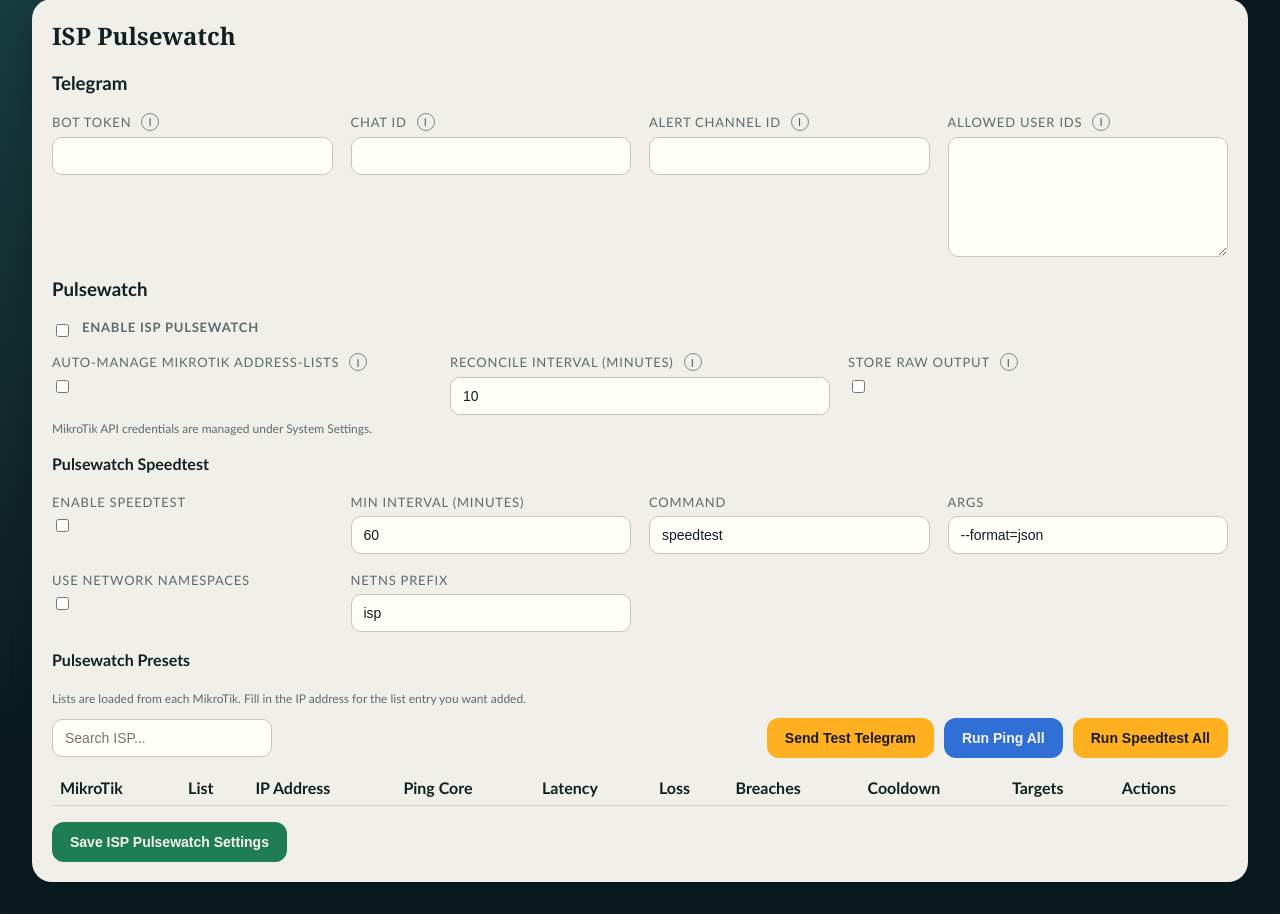
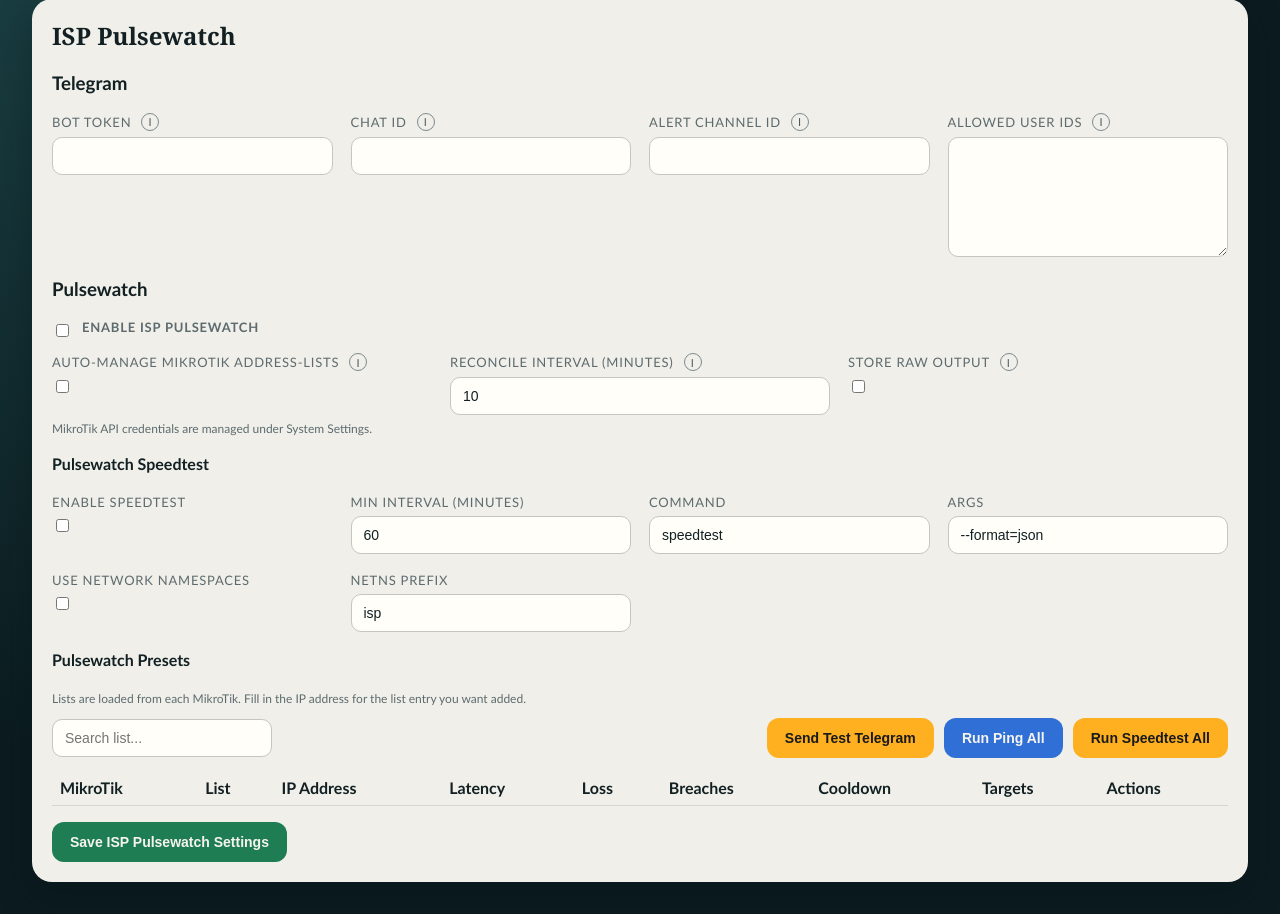
Before and after one commit to Jess-is-it/threejmon, a FastAPI app: page /settings/pulsewatch in a window 1280 px wide. Shown: the part 168-1082 px from the top of the page. Run offline with FastAPI, Linux system fonts and the light colour scheme; data that the repository does not hold is empty.

Commit message:
Drop ping core from presets table

```diff
--- a/app/main.py
+++ b/app/main.py
@@ -562,7 +562,6 @@
                     "core_label": core.get("label") or core_id,
                     "list_name": list_name,
                     "address": preset.get("address", ""),
-                    "ping_core_id": preset.get("ping_core_id", "auto"),
                     "latency_ms": preset.get("latency_ms", 120),
                     "loss_pct": preset.get("loss_pct", 20),
                     "breach_count": preset.get("breach_count", 3),
@@ -625,7 +624,6 @@
                     "core_id": core_id,
                     "list": list_name,
                     "address": address,
-                    "ping_core_id": (form.get(f"preset_{idx}_ping_core_id") or "auto").strip(),
                     "latency_ms": parse_float(form, f"preset_{idx}_latency_ms", 120.0),
                     "loss_pct": parse_float(form, f"preset_{idx}_loss_pct", 20.0),
                     "breach_count": parse_int(form, f"preset_{idx}_breach_count", 3),
@@ -697,7 +695,6 @@
                     "core_label": core.get("label") or core_id,
                     "list_name": list_name,
                     "address": preset.get("address", ""),
-                    "ping_core_id": preset.get("ping_core_id", "auto"),
                     "latency_ms": preset.get("latency_ms", 120),
                     "loss_pct": preset.get("loss_pct", 20),
                     "breach_count": preset.get("breach_count", 3),
@@ -711,225 +708,6 @@
     )
 
 
-@app.post("/settings/pulsewatch/isp/add", response_class=HTMLResponse)
-async def pulsewatch_add_isp(request: Request):
-    settings = normalize_pulsewatch_settings(get_settings("isp_ping", ISP_PING_DEFAULTS))
-    pulsewatch = settings.get("pulsewatch", {})
-    isps = pulsewatch.get("isps", [])
-    existing_ids = {isp.get("id") for isp in isps if isp.get("id")}
-    next_idx = 1
-    while f"isp{next_idx}" in existing_ids:
-        next_idx += 1
-    new_id = f"isp{next_idx}"
-    isps.append(
-        {
-            "id": new_id,
-            "label": f"ISP {next_idx}",
-            "source_ip": "",
-            "core2_source_ip": "",
-            "core3_source_ip": "",
-            "sources": {},
-            "router_scope": "both",
-            "ping_router": "auto",
-            "ping_core_id": "auto",
-            "ping_targets": ["1.1.1.1", "8.8.8.8"],
-            "thresholds": {"latency_ms": 120, "loss_pct": 20},
-            "consecutive_breach_count": 3,
-            "cooldown_minutes": 10,
-        }
-    )
-    pulsewatch["isps"] = isps
-    settings["pulsewatch"] = pulsewatch
-    save_settings("isp_ping", settings)
-    message = "ISP added."
-    netplan_msg = None
-    apply_msg = None
-    try:
-        netplan_path, netplan_msg = build_pulsewatch_netplan(settings)
-        if netplan_path:
-            _, apply_msg = apply_netplan()
-    except Exception as exc:
-        apply_msg = f"Netplan update failed: {exc}"
-    if netplan_msg:
-        message = f"{message} {netplan_msg}"
-    if apply_msg:
-        message = f"{message} {apply_msg}"
-    cores = settings.get("pulsewatch", {}).get("mikrotik", {}).get("cores", [])
-    list_map = fetch_mikrotik_lists(cores)
-    preset_rows = []
-    preset_lookup = {
-        (item.get("core_id"), item.get("list")): item
-        for item in settings.get("pulsewatch", {}).get("list_presets", [])
-    }
-    for core in cores:
-        core_id = core.get("id")
-        for list_name in list_map.get(core_id, []):
-            preset = preset_lookup.get((core_id, list_name), {}) or {}
-            preset_rows.append(
-                {
-                    "row_id": preset_row_id(core_id, list_name),
-                    "core_id": core_id,
-                    "core_label": core.get("label") or core_id,
-                    "list_name": list_name,
-                    "address": preset.get("address", ""),
-                    "ping_core_id": preset.get("ping_core_id", "auto"),
-                    "latency_ms": preset.get("latency_ms", 120),
-                    "loss_pct": preset.get("loss_pct", 20),
-                    "breach_count": preset.get("breach_count", 3),
-                    "cooldown_minutes": preset.get("cooldown_minutes", 10),
-                    "ping_targets": preset.get("ping_targets", ["1.1.1.1", "8.8.8.8"]),
-                }
-            )
-    return templates.TemplateResponse(
-        "settings_pulsewatch.html",
-        make_context(request, {"settings": settings, "message": message, "preset_rows": preset_rows}),
-    )
-
-
-@app.post("/settings/pulsewatch/isp/create", response_class=HTMLResponse)
-async def pulsewatch_create_isp(request: Request):
-    form = await request.form()
-    settings = normalize_pulsewatch_settings(get_settings("isp_ping", ISP_PING_DEFAULTS))
-    pulsewatch = settings.get("pulsewatch", {})
-    isps = pulsewatch.get("isps", [])
-    cores = pulsewatch.get("mikrotik", {}).get("cores", [])
-
-    desired_id = (form.get("new_id") or "").strip()
-    existing_ids = {isp.get("id") for isp in isps if isp.get("id")}
-    if not desired_id or desired_id in existing_ids:
-        next_idx = 1
-        while f"isp{next_idx}" in existing_ids:
-            next_idx += 1
-        desired_id = f"isp{next_idx}"
-    label = (form.get("new_label") or "").strip() or desired_id.upper()
-
-    sources = {}
-    for core in cores:
-        core_id = core.get("id")
-        if not core_id:
-            continue
-        value = (form.get(f"new_source_{core_id}") or "").strip()
-        if value:
-            sources[core_id] = value
-
-    new_isp = {
-        "id": desired_id,
-        "label": label,
-        "source_ip": "",
-        "core2_source_ip": sources.get("core2", ""),
-        "core3_source_ip": sources.get("core3", ""),
-        "sources": sources,
-        "router_scope": "both",
-        "ping_router": (form.get("new_ping_core_id") or "auto").strip(),
-        "ping_core_id": (form.get("new_ping_core_id") or "auto").strip(),
-        "ping_targets": parse_lines(form.get("new_ping_targets", "")),
-        "thresholds": {
-            "latency_ms": parse_float(form, "new_latency_ms", 120.0),
-            "loss_pct": parse_float(form, "new_loss_pct", 20.0),
-        },
-        "consecutive_breach_count": parse_int(form, "new_breach_count", 3),
-        "cooldown_minutes": parse_int(form, "new_cooldown_minutes", 10),
-    }
-    isps.append(new_isp)
-    pulsewatch["isps"] = isps
-    settings["pulsewatch"] = pulsewatch
-    save_settings("isp_ping", settings)
-    message = "ISP created."
-    netplan_msg = None
-    apply_msg = None
-    try:
-        netplan_path, netplan_msg = build_pulsewatch_netplan(settings)
-        if netplan_path:
-            _, apply_msg = apply_netplan()
-    except Exception as exc:
-        apply_msg = f"Netplan update failed: {exc}"
-    if netplan_msg:
-        message = f"{message} {netplan_msg}"
-    if apply_msg:
-        message = f"{message} {apply_msg}"
-    cores = settings.get("pulsewatch", {}).get("mikrotik", {}).get("cores", [])
-    list_map = fetch_mikrotik_lists(cores)
-    preset_rows = []
-    preset_lookup = {
-        (item.get("core_id"), item.get("list")): item
-        for item in settings.get("pulsewatch", {}).get("list_presets", [])
-    }
-    for core in cores:
-        core_id = core.get("id")
-        for list_name in list_map.get(core_id, []):
-            preset = preset_lookup.get((core_id, list_name), {}) or {}
-            preset_rows.append(
-                {
-                    "row_id": preset_row_id(core_id, list_name),
-                    "core_id": core_id,
-                    "core_label": core.get("label") or core_id,
-                    "list_name": list_name,
-                    "address": preset.get("address", ""),
-                    "ping_core_id": preset.get("ping_core_id", "auto"),
-                    "latency_ms": preset.get("latency_ms", 120),
-                    "loss_pct": preset.get("loss_pct", 20),
-                    "breach_count": preset.get("breach_count", 3),
-                    "cooldown_minutes": preset.get("cooldown_minutes", 10),
-                    "ping_targets": preset.get("ping_targets", ["1.1.1.1", "8.8.8.8"]),
-                }
-            )
-    return templates.TemplateResponse(
-        "settings_pulsewatch.html",
-        make_context(request, {"settings": settings, "message": message, "preset_rows": preset_rows}),
-    )
-
-
-@app.post("/settings/pulsewatch/isp/remove/{isp_id}", response_class=HTMLResponse)
-async def pulsewatch_remove_isp(request: Request, isp_id: str):
-    settings = normalize_pulsewatch_settings(get_settings("isp_ping", ISP_PING_DEFAULTS))
-    pulsewatch = settings.get("pulsewatch", {})
-    isps = [isp for isp in pulsewatch.get("isps", []) if isp.get("id") != isp_id]
-    pulsewatch["isps"] = isps
-    settings["pulsewatch"] = pulsewatch
-    save_settings("isp_ping", settings)
-    message = f"{isp_id} removed."
-    netplan_msg = None
-    apply_msg = None
-    try:
-        netplan_path, netplan_msg = build_pulsewatch_netplan(settings)
-        if netplan_path:
-            _, apply_msg = apply_netplan()
-    except Exception as exc:
-        apply_msg = f"Netplan update failed: {exc}"
-    if netplan_msg:
-        message = f"{message} {netplan_msg}"
-    if apply_msg:
-        message = f"{message} {apply_msg}"
-    cores = settings.get("pulsewatch", {}).get("mikrotik", {}).get("cores", [])
-    list_map = fetch_mikrotik_lists(cores)
-    preset_rows = []
-    preset_lookup = {
-        (item.get("core_id"), item.get("list")): item
-        for item in settings.get("pulsewatch", {}).get("list_presets", [])
-    }
-    for core in cores:
-        core_id = core.get("id")
-        for list_name in list_map.get(core_id, []):
-            preset = preset_lookup.get((core_id, list_name), {}) or {}
-            preset_rows.append(
-                {
-                    "row_id": preset_row_id(core_id, list_name),
-                    "core_id": core_id,
-                    "core_label": core.get("label") or core_id,
-                    "list_name": list_name,
-                    "address": preset.get("address", ""),
-                    "ping_core_id": preset.get("ping_core_id", "auto"),
-                    "latency_ms": preset.get("latency_ms", 120),
-                    "loss_pct": preset.get("loss_pct", 20),
-                    "breach_count": preset.get("breach_count", 3),
-                    "cooldown_minutes": preset.get("cooldown_minutes", 10),
-                    "ping_targets": preset.get("ping_targets", ["1.1.1.1", "8.8.8.8"]),
-                }
-            )
-    return templates.TemplateResponse(
-        "settings_pulsewatch.html",
-        make_context(request, {"settings": settings, "message": message, "preset_rows": preset_rows}),
-    )
 
 
 @app.post("/settings/isp/test", response_class=HTMLResponse)
--- a/app/templates/settings_pulsewatch.html
+++ b/app/templates/settings_pulsewatch.html
@@ -83,7 +83,7 @@
     {% set cores = settings.pulsewatch.mikrotik.cores %}
     <div style="display: flex; justify-content: space-between; align-items: center; margin: 12px 0;">
       <div>
-        <input type="text" id="pulsewatch_search" placeholder="Search ISP..." style="min-width: 220px;" />
+        <input type="text" id="pulsewatch_search" placeholder="Search list..." style="min-width: 220px;" />
       </div>
       <div>
         <button type="submit" formaction="/settings/pulsewatch/test" formmethod="post" style="margin-left: 6px;">Send Test Telegram</button>
@@ -99,7 +99,6 @@
             <th style="text-align: left; padding: 8px; border-bottom: 1px solid #d6d6cf;">MikroTik</th>
             <th style="text-align: left; padding: 8px; border-bottom: 1px solid #d6d6cf;">List</th>
             <th style="text-align: left; padding: 8px; border-bottom: 1px solid #d6d6cf;">IP Address</th>
-            <th style="text-align: left; padding: 8px; border-bottom: 1px solid #d6d6cf;">Ping Core</th>
             <th style="text-align: left; padding: 8px; border-bottom: 1px solid #d6d6cf;">Latency</th>
             <th style="text-align: left; padding: 8px; border-bottom: 1px solid #d6d6cf;">Loss</th>
             <th style="text-align: left; padding: 8px; border-bottom: 1px solid #d6d6cf;">Breaches</th>
@@ -122,14 +121,6 @@
               </td>
               <td style="padding: 8px; border-bottom: 1px solid #efefe7;">
                 <input type="text" name="preset_{{ loop.index0 }}_address" value="{{ row.address }}" />
-              </td>
-              <td style="padding: 8px; border-bottom: 1px solid #efefe7;">
-                <select name="preset_{{ loop.index0 }}_ping_core_id">
-                  <option value="auto" {% if row.ping_core_id == 'auto' %}selected{% endif %}>auto</option>
-                  {% for core in cores %}
-                    <option value="{{ core.id }}" {% if row.ping_core_id == core.id %}selected{% endif %}>{{ core.label }}</option>
-                  {% endfor %}
-                </select>
               </td>
               <td style="padding: 8px; border-bottom: 1px solid #efefe7;">
                 <input type="number" name="preset_{{ loop.index0 }}_latency_ms" value="{{ row.latency_ms }}" style="max-width: 90px;" />
```
Also changed, not shown: app/notifiers/isp_ping.py (+3 -4 lines).
